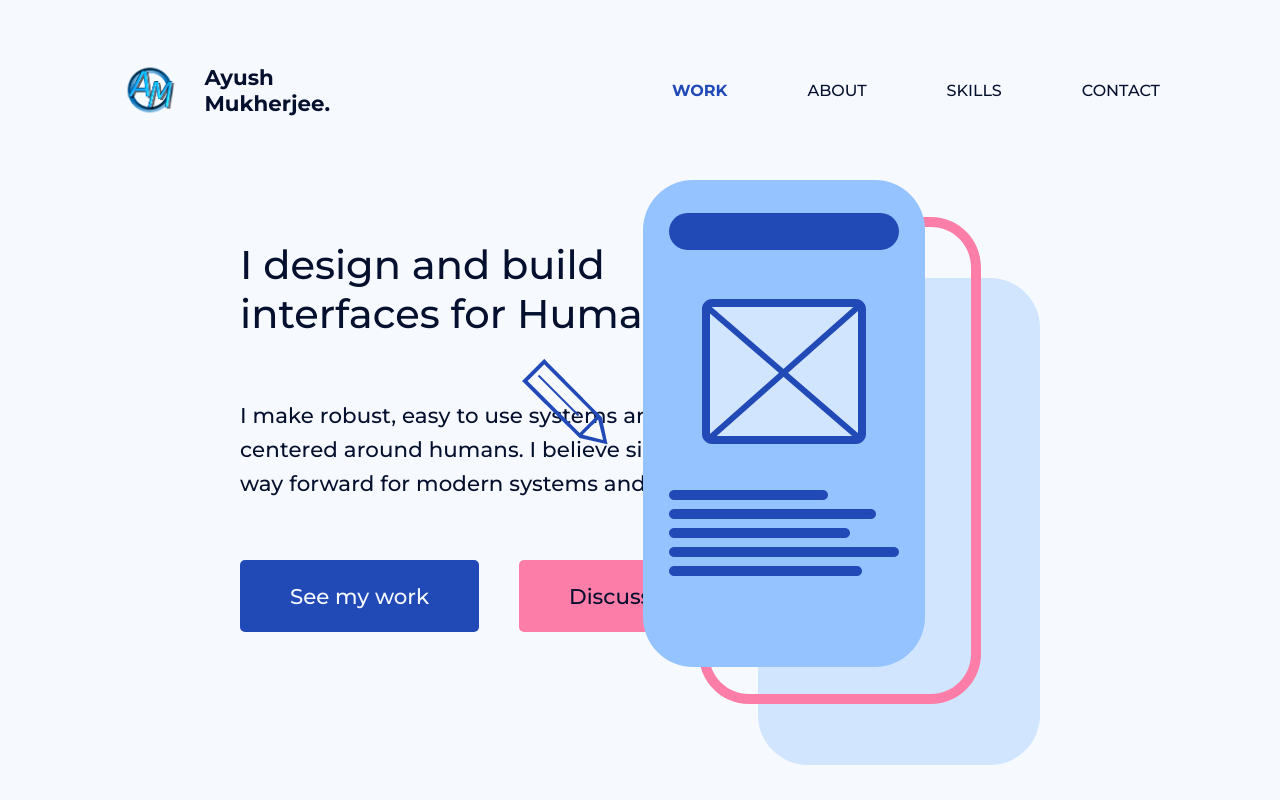
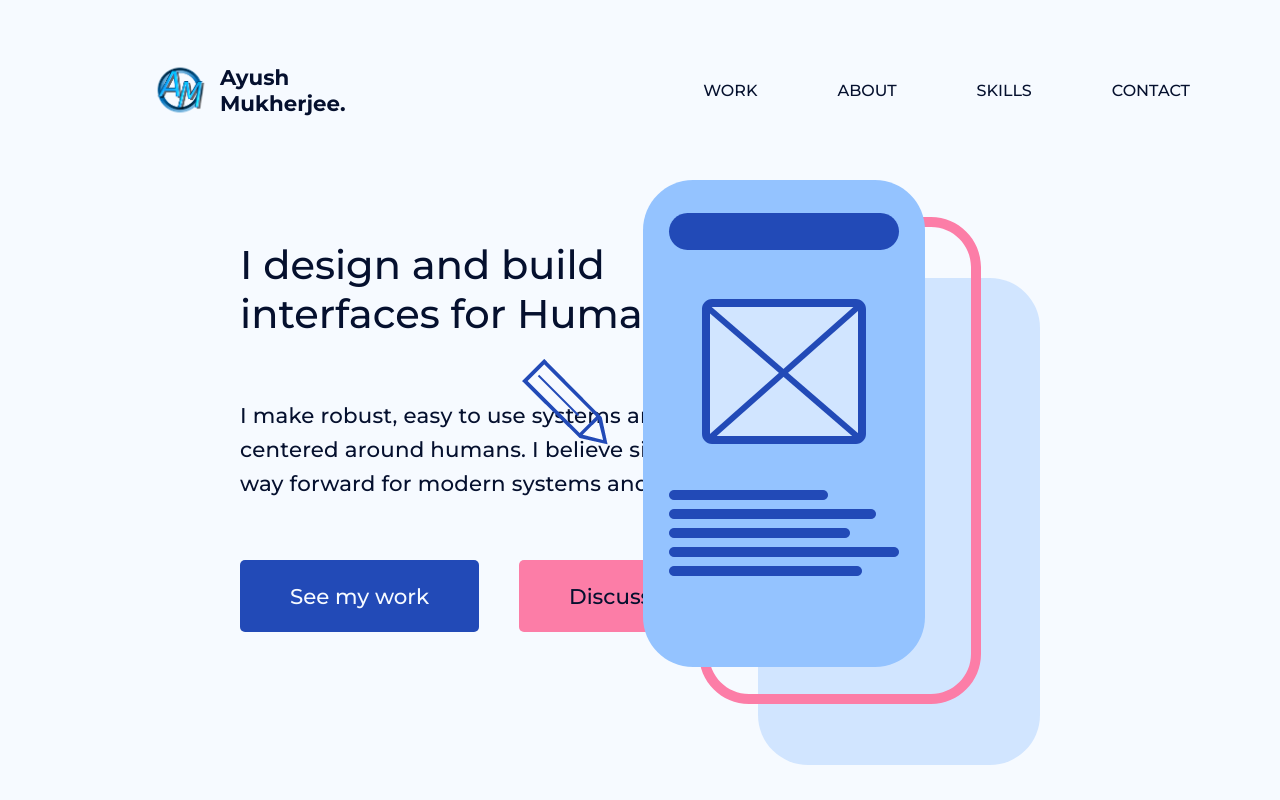
Before and after one commit to ayush123460/ayushm.com, a Vue app: page / in a window 1280 px wide. Built offline with nearby package versions, Linux system fonts and the light colour scheme.

Commit message:
add brand as link; adjust typography

```diff
--- a/src/components/Header.vue
+++ b/src/components/Header.vue
@@ -1,6 +1,6 @@
 <template>
     <header>
-        <div class="brand">
+        <a href="https://ayushm.com" class="brand">
             <div class="logo">
                 <img src="@/assets/logo.png" alt="Ayush M. Logo" width="60px" height="60px">
             </div>
@@ -8,9 +8,9 @@
                 <span>Ayush</span>
                 <span>Mukherjee.</span>
             </div>
-        </div>
+        </a>
         <nav>
-            <router-link class="active" to="#work">work</router-link>
+            <router-link to="#work">work</router-link>
             <router-link to="#about">about</router-link>
             <router-link to="#skills">skills</router-link>
             <router-link to="#contact">contact</router-link>
--- a/src/scss/base/_base.scss
+++ b/src/scss/base/_base.scss
@@ -21,7 +21,7 @@ body {
 }
 
 p {
-    letter-spacing: 0.005em;
+    letter-spacing: 0.01em;
     line-height: 1.6em;
 }
 
--- a/src/scss/components/_header.scss
+++ b/src/scss/components/_header.scss
@@ -1,25 +1,32 @@
 header {
-    padding: 60px 120px;
+    padding: 40px 90px 40px 120px;
     display: flex;
     justify-content: space-between;
     align-items: center;
 
     .brand {
         display: flex;
-        justify-content: space-between;
         align-items: center;
-        width: 210px;
+        padding: 20px 30px 20px 30px;
         font-size: $font-brand;
+        color: $fg;
+        text-decoration: none;
+        transition: 0.2s ease-in-out;
 
         .logo {
             width: 60px;
             height: 60px;
+            margin-right: 10px;
         }
 
         .name {
             display: flex;
             flex-direction: column;
             font-weight: $font-bold;
+        }
+
+        &:hover {
+            background: darken($bg, 4%);
         }
     }
 
```
